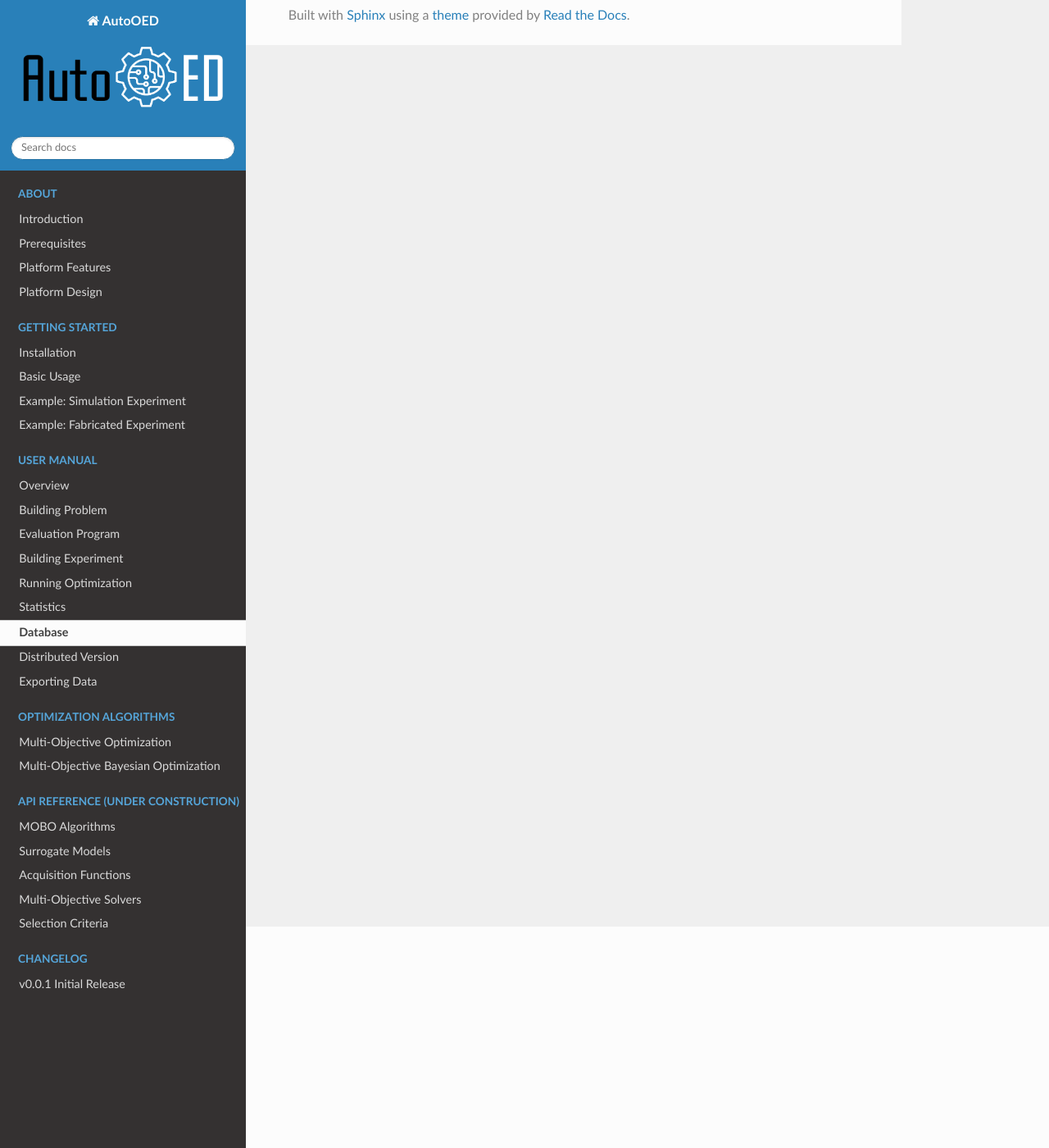
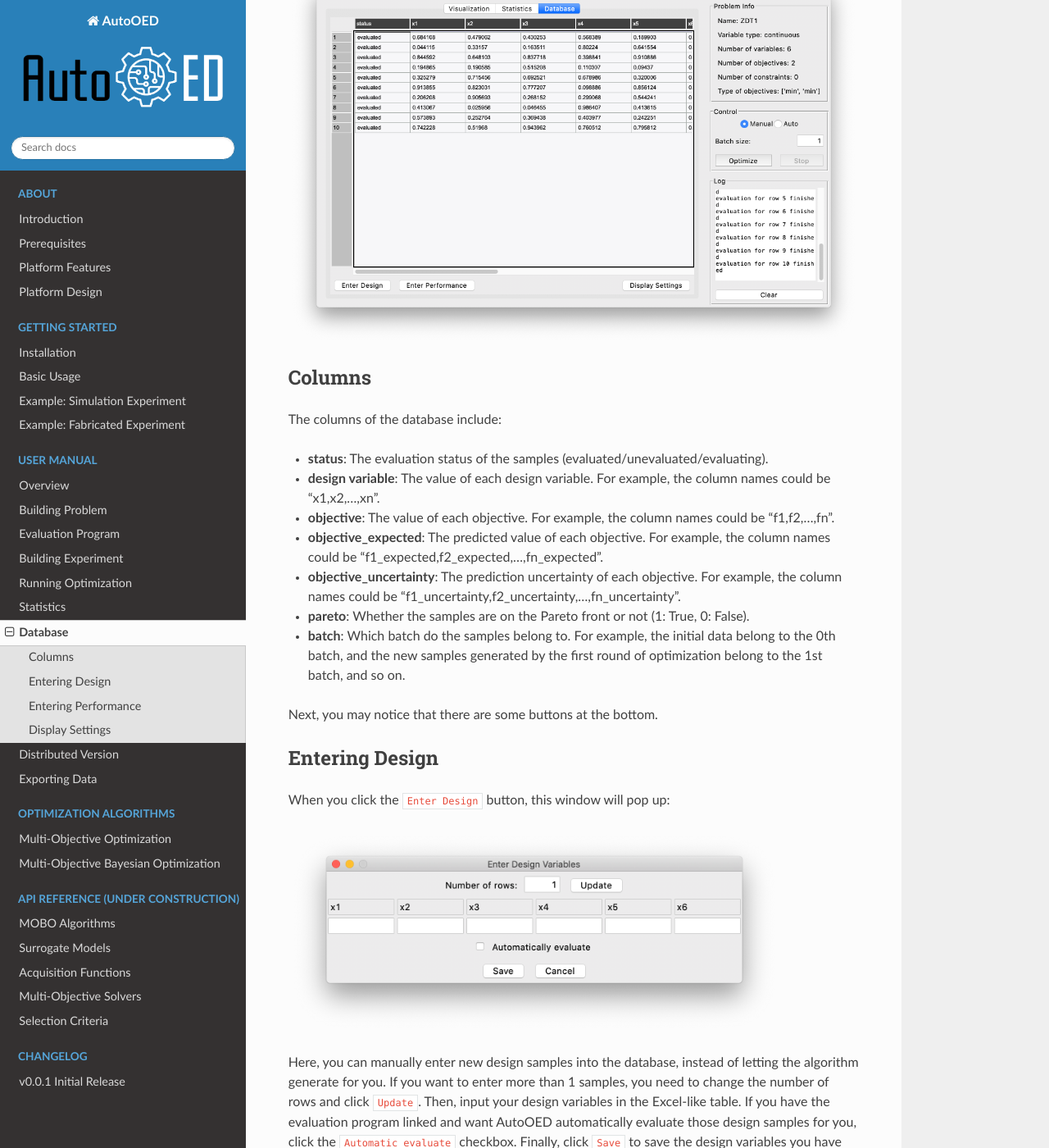
Before and after one commit to yunshengtian/AutoOED, a Sphinx documentation site: the page built from docs/source/content/user-manual/database.rst, in a window 1280 px wide and 1400 px high, scrolled down 270 px. Shown: the whole window at 82% size. Built offline with Sphinx 7.4.7 and the Read the Docs theme 2.0.0, drawn with Linux system fonts in a browser that asks for light colours; some of the changed text lies outside the part shown.

Commit message:
update docs: about and user manual

```diff
--- a/docs/source/content/about/introduction.rst
+++ b/docs/source/content/about/introduction.rst
@@ -39,6 +39,11 @@
 But most of our optimization algorithms run very fast, and should be on the magnitude of seconds with hundreds of samples for each iteration.
 And the speed could be further boosted if you have a powerful CPU or enable parallelization in AutoOED.
 
+However, there are some requirements for your optimization problem that you should pay attention to:
+
+- AutoOED only supports problems with 2 or 3 objectives at the moment, but we are working on supporting higher dimensional performance space.
+- The problem constraints should depend only on design variables. AutoOED does not support constraints on objectives.
+
 
 Citation
 ''''''''
--- a/docs/source/content/user-manual/build-problem.rst
+++ b/docs/source/content/user-manual/build-problem.rst
@@ -91,6 +91,7 @@
 '''''''''''''''''
 
 Now let us specify the information of the performance space. First you need to set the number of objectives by entering the number in the top entry and clicking the ``Set`` button.
+Note currently AutoOED only supports 2 and 3 objectives, but we are working on supporting higher dimensions.
 Next, after the window is refreshed, you can specify the name, type and reference point of each objective (optional).
 
 .. figure:: ../../_static/user-manual/build-problem/create_performance.png
--- a/docs/source/content/user-manual/database.rst
+++ b/docs/source/content/user-manual/database.rst
@@ -1,3 +1,68 @@
 --------
 Database
 --------
+
+This section shows how data is displayed through a database interface,
+and how you can make changes to the existing data or adding new data.
+Here is the main interface for the database:
+
+.. figure:: ../../_static/user-manual/database/database.png
+   :width: 700 px
+
+
+Columns
+-------
+
+The columns of the database include:
+
+- **status**: The evaluation status of the samples (evaluated/unevaluated/evaluating).
+- **design variable**: The value of each design variable. For example, the column names could be "x1,x2,...,xn".
+- **objective**: The value of each objective. For example, the column names could be "f1,f2,...,fn".
+- **objective_expected**: The predicted value of each objective. For example, the column names could be "f1_expected,f2_expected,...,fn_expected".
+- **objective_uncertainty**: The prediction uncertainty of each objective. For example, the column names could be "f1_uncertainty,f2_uncertainty,...,fn_uncertainty".
+- **pareto**: Whether the samples are on the Pareto front or not (1: True, 0: False).
+- **batch**: Which batch do the samples belong to.
+  For example, the initial data belong to the 0th batch, and the new samples generated by the first round of optimization belong to the 1st batch, and so on.
+
+Next, you may notice that there are some buttons at the bottom.
+
+
+Entering Design
+---------------
+
+When you click the ``Enter Design`` button, this window will pop up:
+
+.. figure:: ../../_static/user-manual/database/enter_design.png
+   :width: 600 px
+
+Here, you can manually enter new design samples into the database, instead of letting the algorithm generate for you.
+If you want to enter more than 1 samples, you need to change the number of rows and click ``Update``.
+Then, input your design variables in the Excel-like table.
+If you have the evaluation program linked and want AutoOED automatically evaluate those design samples for you, click the ``Automatic evaluate`` checkbox.
+Finally, click ``Save`` to save the design variables you have entered into the database, and you will see some new rows in the database table.
+
+
+Entering Performance
+--------------------
+
+When you click the ``Enter Performance`` button, this window will pop up:
+
+.. figure:: ../../_static/user-manual/database/enter_performance.png
+   :width: 400 px
+
+Here, you can manually enter the performance for existing design samples into the database.
+First, you have to specify how many samples you are entering performance for at the top entry, then click ``Update`` to update the below Excel-like table
+with the corresponding number of rows. Then, you need to input the row number of the samples (by looking at the database table) and their performance values.
+Finally, click ``Save`` to save the performance values you have entered into the database, and you will see the performance gets updated in the database table.
+
+
+Display Settings
+----------------
+
+When you click the ``Display Settings`` button, this window will show:
+
+.. figure:: ../../_static/user-manual/database/display.png
+   :width: 300 px
+
+Here, you can change some display settings of the database, mainly the width of each cell and the displayed precision of the floating numbers.
+After you click ``Update``, you will see the database display gets updated. And finally click ``Cancel`` to exit the window.
--- a/docs/source/content/user-manual/run-optimization.rst
+++ b/docs/source/content/user-manual/run-optimization.rst
@@ -20,6 +20,7 @@
 - **A problem information display** showing the basic information of the problem you are optimizing.
 - **A control panel** for starting and stopping the optimization.
 - **A log display** for showing the logs during the optimization.
+- **A slider** at the bottom that controls displaying all the optimization history.
 
 Now you are ready to run the optimization after all the initial samples are evaluated. There are two different modes of the optimization: **manual mode** and **auto mode**.
 Note that if you do not have the performance evaluation program linked to AutoOED, you must choose the manual mode.
@@ -46,7 +47,7 @@
 
 First, you have to specify how many samples you are entering performance for at the top entry, then click ``Update`` to update the below Excel-like table
 with the corresponding number of rows. Then, you need to input the row number of the samples (by looking at the database table) and their performance values.
-Finally, click ``Save`` to save the performance values you have entered to the database, and you will see the performance gets updated in the database table.
+Finally, click ``Save`` to save the performance values you have entered into the database, and you will see the performance gets updated in the database table.
 
 
 Auto Mode
```
Also changed, not shown: other parts of docs/source/content/user-manual/run-optimization.rst (+1 -1 lines), docs/source/content/user-manual/export-data.rst (+40 -0 lines), docs/source/_static/user-manual/database/database.png (added), docs/source/_static/user-manual/database/display.png (added), docs/source/_static/user-manual/database/enter_design.png (added), docs/source/_static/user-manual/database/enter_performance.png (added), docs/source/_static/user-manual/export-data/database.png (added), docs/source/_static/user-manual/export-data/figures.png (added), docs/source/_static/user-manual/export-data/statistics.png (added), 2 other files.
